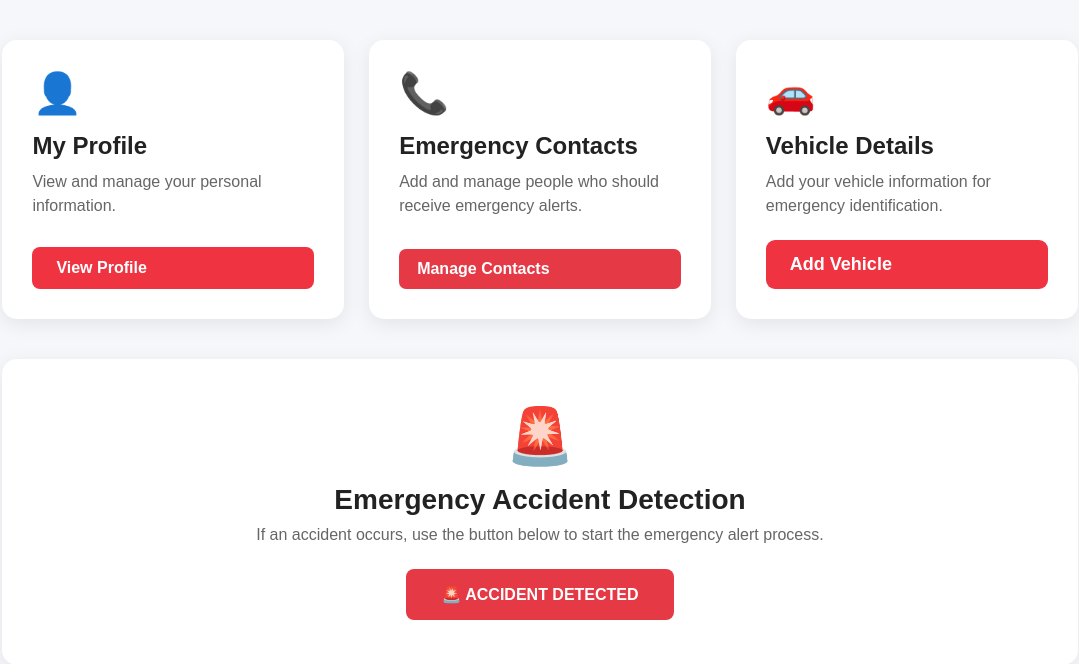
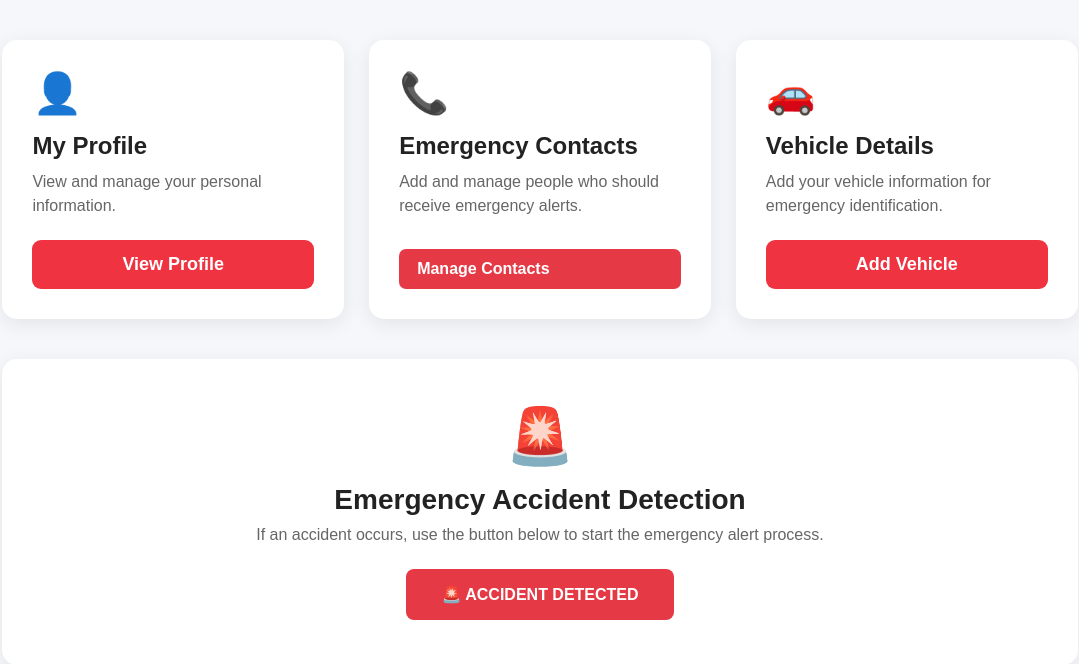
Before and after one commit to mohdfaisal20060786-afk/SafeRide, a Flask app: page /dashboard in a window 1280 px wide. Shown: the part 246-910 px from the top of the page, without its empty margins (100-1179 px from the left). Run offline with Flask 3, Linux system fonts and the light colour scheme; the visitor is signed in with stand-in values (Sample User, id 1); some libraries are stand-ins or nearby versions.

Commit message:
Fix dashboard button sizes

```diff
--- a/static/css/dashboard.css
+++ b/static/css/dashboard.css
@@ -345,3 +345,28 @@ footer {
     background: #d92d39;
     color: white;
 }
+
+.profile-button,
+.contacts-button,
+.vehicle-button {
+    display: block;
+    width: 100%;
+    box-sizing: border-box;
+
+    padding: 14px 20px;
+    margin-top: 20px;
+
+    background: #ef3340;
+    color: white;
+
+    text-align: center;
+    text-decoration: none;
+
+    border: none;
+    border-radius: 9px;
+
+    font-size: 18px;
+    font-weight: bold;
+
+    cursor: pointer;
+}
```
